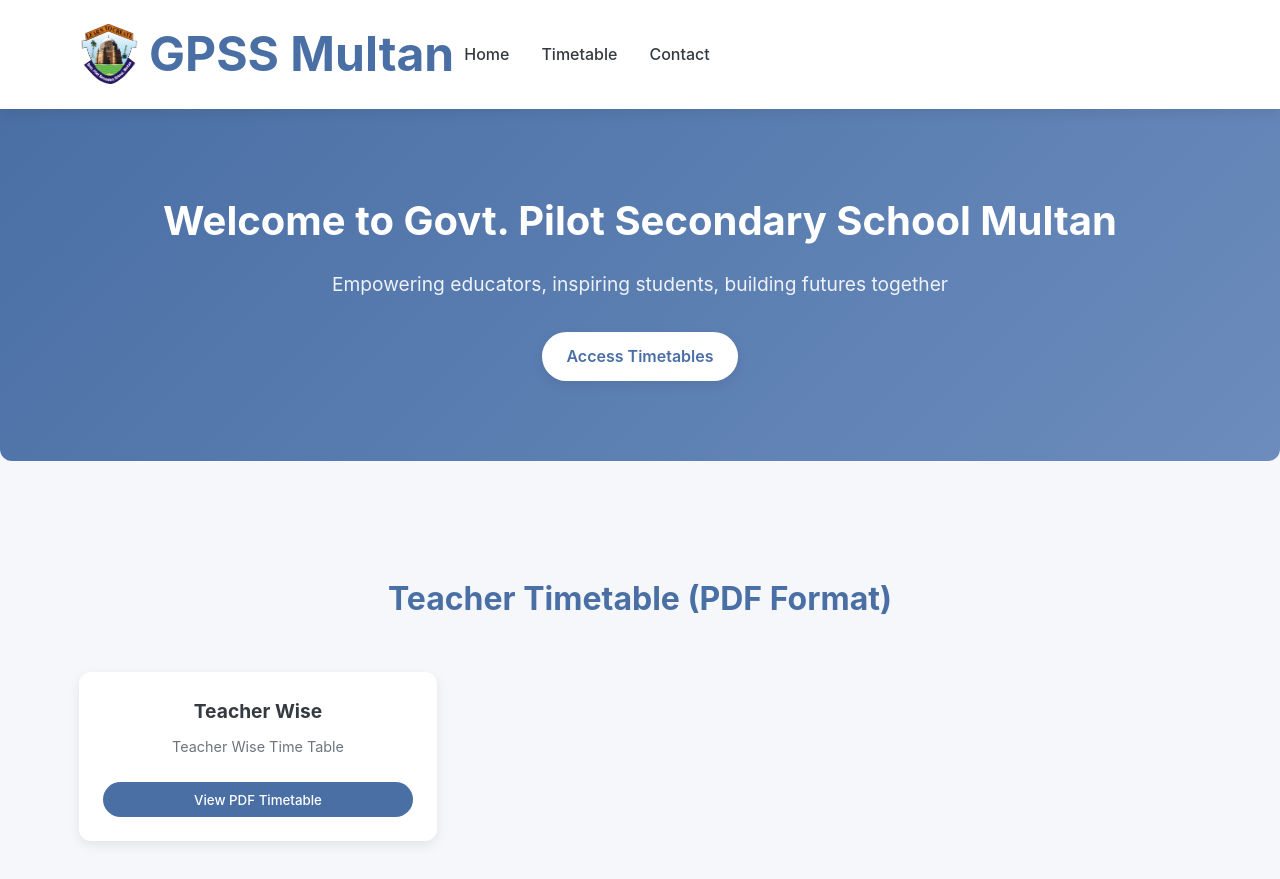
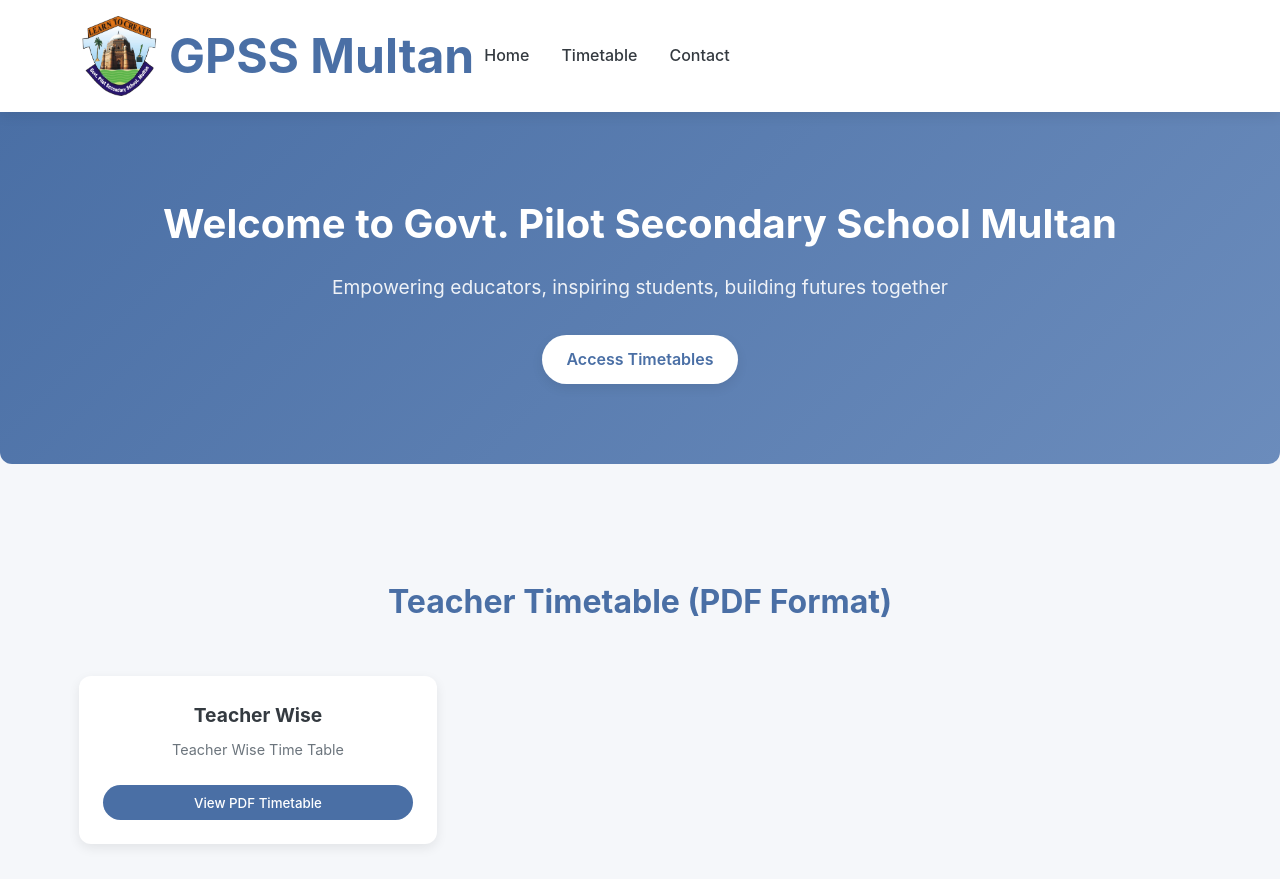
Before and after one commit to gpssmultan-max/gpssmultan, a plain HTML site: page index.html in a window 1280 px wide. Shown: the top 879 px of the page. Drawn offline with Linux system fonts and the light colour scheme.

Commit message:
Update index.html

```diff
--- a/index.html
+++ b/index.html
@@ -453,7 +453,7 @@
         <div class="container">
             <div class="nav-container">
                 <div class="logo">
-                    <img src="Images/logo.png" width="60" height="60" alt="">
+                    <img src="Images/logo.png" width="80" height="80" alt="">
                     <div class="logo-text">
                         <h1>GPSS Multan</h1>
                        <div>
```
